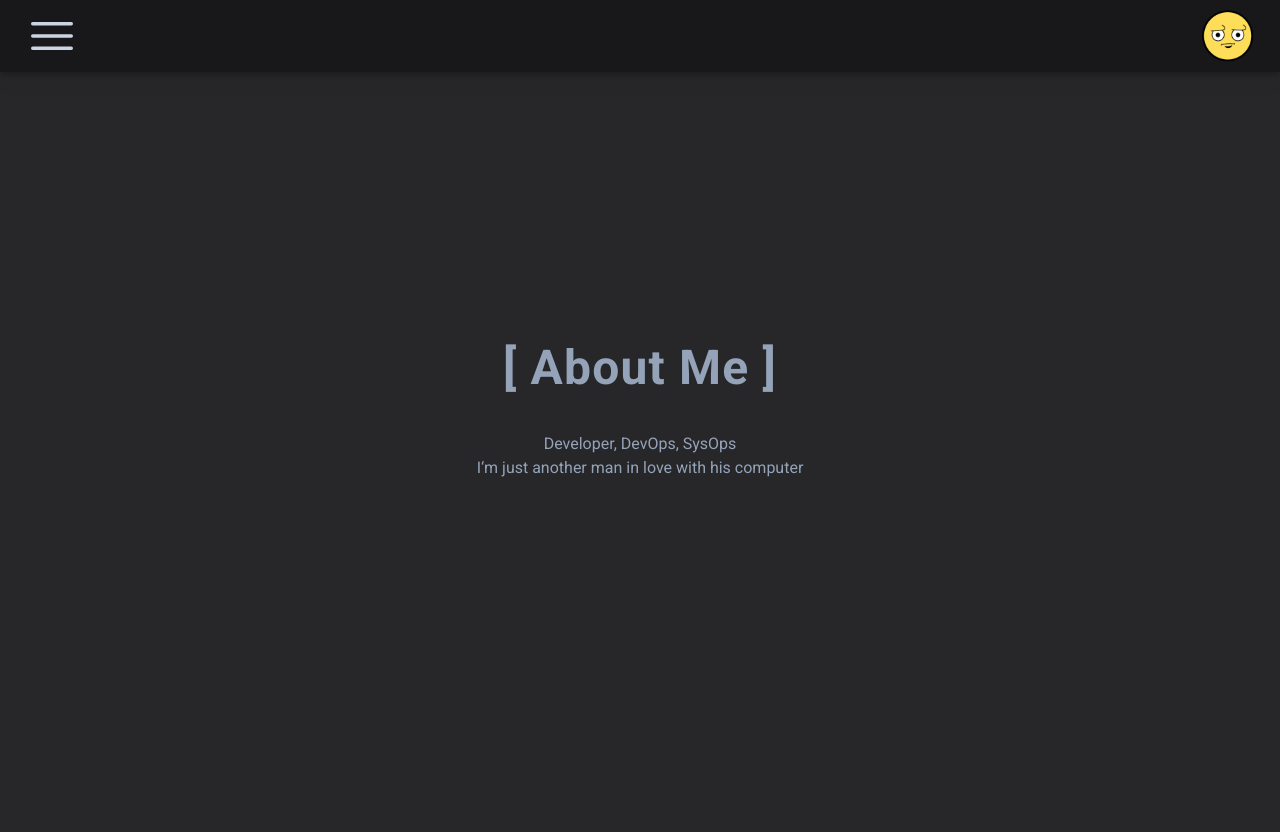
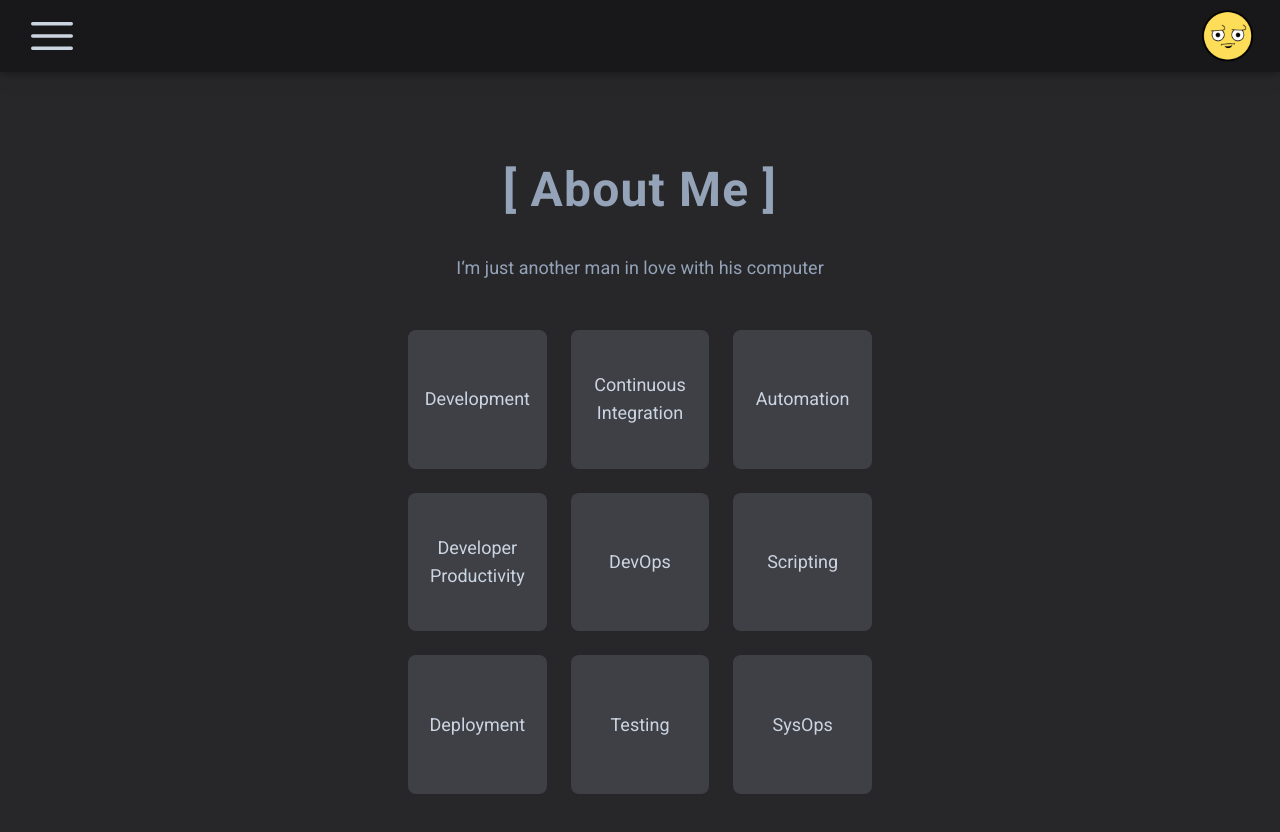
Before and after one commit to iwantmyhatback/twistan, a React (Vite) app in the folder app/: page /about in a window 1280 px wide. Shown: the top 832 px of the page. Built offline with nearby package versions, Linux system fonts and the light colour scheme.

Commit message:
about grid

```diff
--- a/app/src/pages/About.jsx
+++ b/app/src/pages/About.jsx
@@ -1,10 +1,37 @@
+
 
 function About() {
 	return (
-		<div className="flex flex-col items-center justify-center translate-y-[-10vh]">
+		<div>
+			<AboutText/>
+			<AboutGrid/>
+		</div>
+	);
+}
+
+
+const AboutText = () => {
+	return (
+		<div className="flex flex-col text-center">
 			<div className="header-base">[ About Me ]</div>
-			<p>Developer, DevOps, SysOps</p>
-			<p>I&lsquo;m just another man in love with his computer</p>
+			<div className="paragraph-txt-size">I&lsquo;m just another man in love with his computer</div>
+			<br/>
+		</div>
+	);
+};
+
+function AboutGrid() {
+	return (
+		<div className="about-grid-container">
+			<div className="about-grid-element">Development</div>
+			<div className="about-grid-element">Continuous Integration</div>
+			<div className="about-grid-element">Automation</div>
+			<div className="about-grid-element">Developer Productivity</div>
+			<div className="about-grid-element">DevOps</div>
+			<div className="about-grid-element">Scripting</div>
+			<div className="about-grid-element">Deployment</div>
+			<div className="about-grid-element">Testing</div>
+			<div className="about-grid-element">SysOps</div>
 		</div>
 	);
 }
--- a/app/src/pages/Home.jsx
+++ b/app/src/pages/Home.jsx
@@ -1,5 +1,5 @@
 import { useState } from 'react';
-import Globe from "../components/Globe"
+
 
 function Home() {
 	const [visits, setVisits] = useState('');
```
